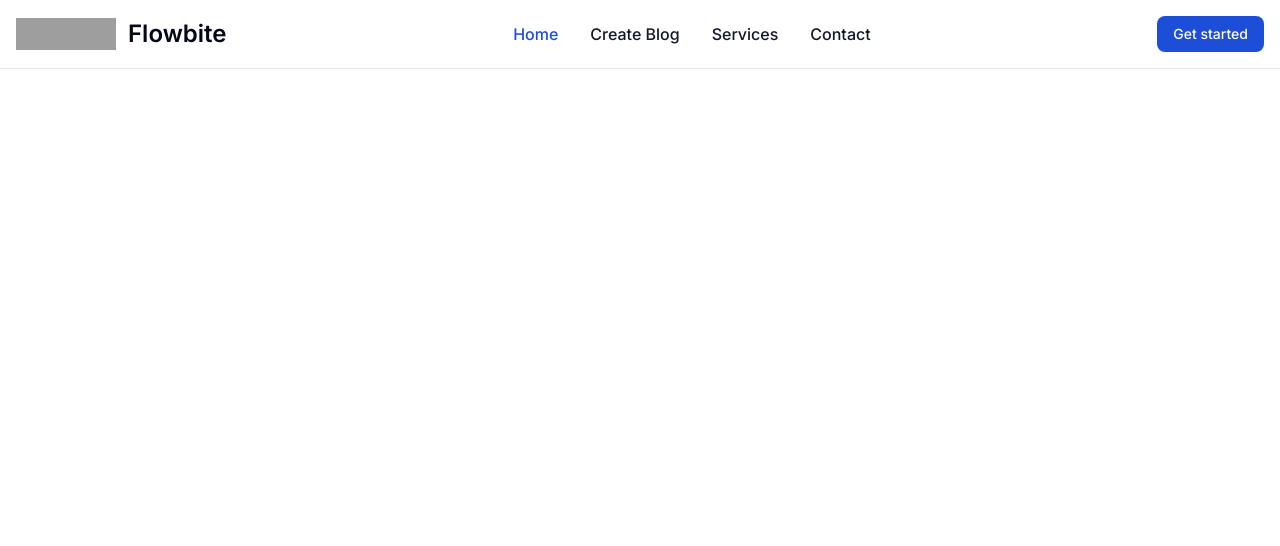
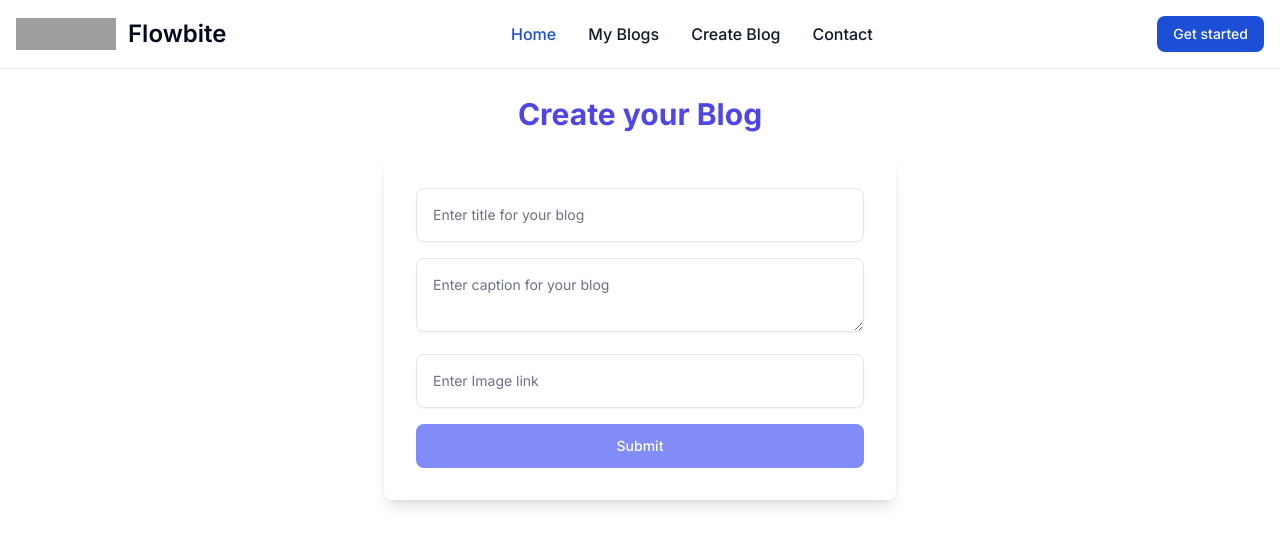
Before and after one commit to kashish567/Nextjs-blog-app, a Next.js app: page /createblog in a window 1280 px wide. Shown: the top 546 px of the page. Built offline with nearby package versions, Linux system fonts and the light colour scheme; grey boxes are pictures that could not be loaded.

Commit message:
feat: frontend to display blogs , create new blogs, header done

```diff
--- a/package.json
+++ b/package.json
@@ -9,10 +9,13 @@
     "lint": "next lint"
   },
   "dependencies": {
+    "@tailwindcss/forms": "^0.5.7",
     "axios": "^1.7.2",
     "bcryptjs": "^2.4.3",
     "class-variance-authority": "^0.7.0",
     "clsx": "^2.1.1",
+    "cookies-next": "^4.2.1",
+    "js-cookie": "^3.0.5",
     "jsonwebtoken": "^9.0.2",
     "lucide-react": "^0.396.0",
     "mongoose": "^8.4.3",
@@ -25,6 +28,7 @@
   },
   "devDependencies": {
     "@types/bcryptjs": "^2.4.6",
+    "@types/js-cookie": "^3.0.6",
     "@types/jsonwebtoken": "^9.0.6",
     "@types/node": "^20",
     "@types/react": "^18",
--- a/src/app/api/users/login/route.ts
+++ b/src/app/api/users/login/route.ts
@@ -1,26 +1,37 @@
 import dbConnection from "@/config/dbConnect";
 import { NextRequest, NextResponse } from "next/server";
 import User from "@/models/userModel";
-import bcryptjs from "bcryptjs"
+import bcryptjs from "bcryptjs";
 import jwt from "jsonwebtoken";
 
-dbConnection()
-export const POST= async(req : NextRequest)=>{
+dbConnection();
+export const POST = async (req: NextRequest) => {
   try {
     const body = await req.json();
-        const {email, password} = body;
-        if(!email && !password)
-            return NextResponse.json({message : "Please enter all details"}, {status:400})
+    const { email, password } = body;
+    if (!email && !password)
+      return NextResponse.json(
+        { message: "Please enter all details" },
+        { status: 400 }
+      );
 
-        const user = await User.findOne({email});
-        if(!user)
-            return NextResponse.json({message : "User does not exist"}, {status:400})
+    const user = await User.findOne({ email });
+    if (!user)
+      return NextResponse.json(
+        { message: "User does not exist" },
+        { status: 400 }
+      );
 
-        const isMatch = await bcryptjs.compare(password, user.password)
-        if(!isMatch)
-            return NextResponse.json({message : "Invalid credentials"}, {status:400})
+    const isMatch = await bcryptjs.compare(password, user.password);
+    if (!isMatch)
+      return NextResponse.json(
+        { message: "Invalid credentials" },
+        { status: 400 }
+      );
 
-        const token = jwt.sign({id: user._id}, process.env.JWT_SECRET!, { expiresIn: "1d" });
+    const token = jwt.sign({ id: user._id }, process.env.JWT_SECRET!, {
+      expiresIn: "1d",
+    });
 
     const res = NextResponse.json(
       { message: `Welcome back ${user.username}`, success: true },
@@ -28,11 +39,10 @@ export const POST= async(req : NextRequest)=>{
     );
 
     // Set the cookie
-        res.cookies.set("token", token, { httpOnly: true });
+    res.cookies.set("id", user._id, { httpOnly: true });
 
     return res;
-
-    } catch (error:any) {
-        return NextResponse.json({message:error.message}, {status:500})
+  } catch (error: any) {
+    return NextResponse.json({ message: error.message }, { status: 500 });
   }
-}
+};
--- a/src/app/createblog/page.tsx
+++ b/src/app/createblog/page.tsx
@@ -1,11 +1,119 @@
-import React from 'react'
+"use client";
+
+import React, { useState } from "react";
+import axios from "axios";
+import Cookies from "js-cookie";
 
 const CreateBlog = () => {
+  const [blogData, setBlogData] = useState({ title: "", caption: "", img: "" });
+  const [error, setError] = useState<string | null>(null);
+  const [success, setSuccess] = useState<string | null>(null);
+
+  const handleSubmit = async (e: React.FormEvent<HTMLFormElement>) => {
+    e.preventDefault();
+
+    // Fetch user ID from cookies
+    const userId = Cookies.get("id");
+    if (!userId) {
+      setError("User not authenticated.");
+      return;
+    }
+
+    try {
+      const response = await axios.post(
+        `/api/blogs/createblog/${userId}`,
+        blogData
+      );
+      if (response.status === 201) {
+        setSuccess("Blog created successfully!");
+        setBlogData({ title: "", caption: "", img: "" });
+      } else {
+        setError(response.data.message || "Something went wrong.");
+      }
+    } catch (err: any) {
+      setError(
+        err.response?.data?.message || err.message || "An error occurred."
+      );
+    }
+  };
+
   return (
-    <div>
+    <div className="flex items-center justify-center">
+      <div className="px-4 py-24 sm:px-6 lg:px-8 h-[580px] w-[600px]">
+        <div className="mx-auto max-w-lg">
+          <h1 className="text-center text-2xl font-bold text-indigo-600 sm:text-3xl">
+            Create your Blog
+          </h1>
 
+          <form
+            onSubmit={handleSubmit}
+            className="mb-0 mt-6 space-y-4 rounded-lg p-4 shadow-lg sm:p-6 lg:p-8"
+          >
+            <div>
+              <label htmlFor="title" className="sr-only">
+                Title
+              </label>
+              <div className="relative">
+                <input
+                  name="title"
+                  value={blogData.title}
+                  onChange={(e) =>
+                    setBlogData({ ...blogData, title: e.target.value })
+                  }
+                  type="text"
+                  className="w-full rounded-lg border-gray-200 p-4 pe-12 text-sm shadow-sm"
+                  placeholder="Enter title for your blog"
+                />
+              </div>
+            </div>
+            <div>
+              <label htmlFor="caption" className="sr-only">
+                Caption
+              </label>
+              <div className="relative">
+                <textarea
+                  name="caption"
+                  value={blogData.caption}
+                  onChange={(e) =>
+                    setBlogData({ ...blogData, caption: e.target.value })
+                  }
+                  className="w-full rounded-lg border-gray-200 p-4 pe-12 text-sm shadow-sm"
+                  placeholder="Enter caption for your blog"
+                />
+              </div>
+            </div>
+            <div>
+              <label htmlFor="img" className="sr-only">
+                Image
+              </label>
+              <div className="relative">
+                <input
+                  name="img"
+                  value={blogData.img}
+                  onChange={(e) =>
+                    setBlogData({ ...blogData, img: e.target.value })
+                  }
+                  type="text"
+                  className="w-full rounded-lg border-gray-200 p-4 pe-12 text-sm shadow-sm"
+                  placeholder="Enter Image link"
+                />
+              </div>
+            </div>
+
+            {error && <p className="text-red-500 text-sm">{error}</p>}
+            {success && <p className="text-green-500 text-sm">{success}</p>}
+
+            <button
+              type="submit"
+              className="block w-full rounded-lg bg-indigo-400 px-5 py-3 text-sm font-medium text-white hover:bg-blue-600"
+            >
+              Submit
+            </button>
+          </form>
+        </div>
+      </div>
     </div>
-  )
-}
+  );
+};
 
-export default CreateBlog
+export default CreateBlog;
--- a/src/components/Header.tsx
+++ b/src/components/Header.tsx
@@ -60,13 +60,22 @@ const Header = () => {
           >
             <ul className="flex flex-col p-4 md:p-0 mt-4 font-medium border border-gray-100 rounded-lg bg-gray-50 md:space-x-8 rtl:space-x-reverse md:flex-row md:mt-0 md:border-0 md:bg-white dark:bg-gray-800 md:dark:bg-gray-900 dark:border-gray-700">
               <li>
-                <a
-                  href="#"
+                <Link
+                  href="/"
                   className="block py-2 px-3 text-white bg-blue-700 rounded md:bg-transparent md:text-blue-700 md:p-0 md:dark:text-blue-500"
                   aria-current="page"
                 >
                   Home
-                </a>
+                </Link>
+              </li>
+
+              <li>
+                <Link
+                  href="/myblogs"
+                  className="block py-2 px-3 text-gray-900 rounded hover:bg-gray-100 md:hover:bg-transparent md:hover:text-blue-700 md:p-0 md:dark:hover:text-blue-500 dark:text-white dark:hover:bg-gray-700 dark:hover:text-white md:dark:hover:bg-transparent dark:border-gray-700"
+                >
+                  My Blogs
+                </Link>
               </li>
               <li>
                 <Link
@@ -75,14 +84,6 @@ const Header = () => {
                 >
                   Create Blog
                 </Link>
-              </li>
-              <li>
-                <a
-                  href="#"
-                  className="block py-2 px-3 text-gray-900 rounded hover:bg-gray-100 md:hover:bg-transparent md:hover:text-blue-700 md:p-0 md:dark:hover:text-blue-500 dark:text-white dark:hover:bg-gray-700 dark:hover:text-white md:dark:hover:bg-transparent dark:border-gray-700"
-                >
-                  Services
-                </a>
               </li>
               <li>
                 <a
--- a/tailwind.config.ts
+++ b/tailwind.config.ts
@@ -1,13 +1,13 @@
-import type { Config } from "tailwindcss"
+import type { Config } from "tailwindcss";
 
 const config = {
   darkMode: ["class"],
   content: [
-    './pages/**/*.{ts,tsx}',
-    './components/**/*.{ts,tsx}',
-    './app/**/*.{ts,tsx}',
-    './src/**/*.{ts,tsx}',
-	],
+    "./pages/**/*.{ts,tsx}",
+    "./components/**/*.{ts,tsx}",
+    "./app/**/*.{ts,tsx}",
+    "./src/**/*.{ts,tsx}",
+  ],
   prefix: "",
   theme: {
     container: {
@@ -74,7 +74,7 @@ const config = {
       },
     },
   },
-  plugins: [require("tailwindcss-animate")],
-} satisfies Config
+  plugins: [require("tailwindcss-animate"), require("@tailwindcss/forms")],
+} satisfies Config;
 
-export default config
+export default config;
```
Also changed, not shown: 1 other file (tests, documents, lock files or other folders). Lines whose indentation alone changed are shown as unchanged.
